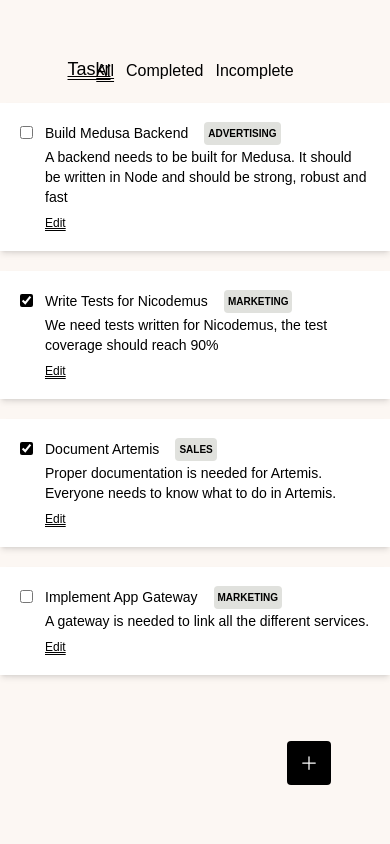
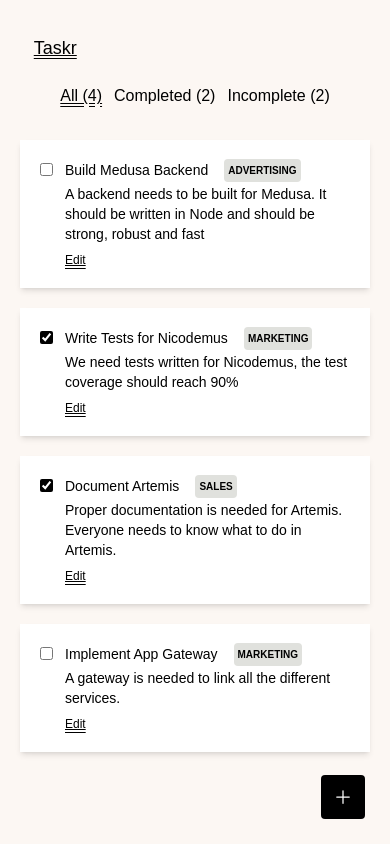
Before and after one commit to olamileke/auze, a Vue app: page /options in a window 390 px wide. Built offline with nearby package versions, Linux system fonts and the light colour scheme; a web font is replaced by a local one.

Commit message:
feat: working on responsiveness

```diff
--- a/public/styles/styles.css
+++ b/public/styles/styles.css
@@ -548,28 +548,28 @@ video {
   top: -2px;
 }
 
+.-top-\[3vh\] {
+  top: -3vh;
+}
+
 .-top-\[5vh\] {
   top: -5vh;
 }
 
-.-top-\[8vh\] {
-  top: -8vh;
-}
-
-.bottom-\[7vh\] {
-  bottom: 7vh;
+.bottom-\[3vh\] {
+  bottom: 3vh;
 }
 
 .left-0 {
   left: 0px;
 }
 
-.left-\[8vh\] {
-  left: 8vh;
+.left-\[4vh\] {
+  left: 4vh;
 }
 
-.right-\[7vh\] {
-  right: 7vh;
+.right-\[3vh\] {
+  right: 3vh;
 }
 
 .top-0 {
@@ -580,8 +580,8 @@ video {
   top: 0.25rem;
 }
 
-.top-\[6\.5vh\] {
-  top: 6.5vh;
+.top-\[4vh\] {
+  top: 4vh;
 }
 
 .-z-\[999\] {
@@ -608,8 +608,16 @@ video {
   margin-bottom: 0.75rem;
 }
 
+.mb-4 {
+  margin-bottom: 1rem;
+}
+
 .mb-5 {
   margin-bottom: 1.25rem;
+}
+
+.mb-7 {
+  margin-bottom: 1.75rem;
 }
 
 .mb-\[6px\] {
@@ -628,20 +636,32 @@ video {
   margin-top: 3px;
 }
 
-.mt-\[7vh\] {
-  margin-top: 7vh;
+.mt-\[4\.5vh\] {
+  margin-top: 4.5vh;
+}
+
+.mt-\[4\.4vh\] {
+  margin-top: 4.4vh;
+}
+
+.mb-9 {
+  margin-bottom: 2.25rem;
+}
+
+.mb-10 {
+  margin-bottom: 2.5rem;
+}
+
+.mt-\[8vh\] {
+  margin-top: 8vh;
+}
+
+.mt-\[10vh\] {
+  margin-top: 10vh;
 }
 
 .mb-8 {
   margin-bottom: 2rem;
-}
-
-.mb-4 {
-  margin-bottom: 1rem;
-}
-
-.mb-7 {
-  margin-bottom: 1.75rem;
 }
 
 .flex {
@@ -696,6 +716,18 @@ video {
   width: 100vw;
 }
 
+.w-\[50vw\] {
+  width: 50vw;
+}
+
+.w-\[75vw\] {
+  width: 75vw;
+}
+
+.w-\[95vw\] {
+  width: 95vw;
+}
+
 .max-w-\[640px\] {
   max-width: 640px;
 }
@@ -740,14 +772,6 @@ video {
 
 .gap-4 {
   gap: 1rem;
-}
-
-.gap-5 {
-  gap: 1.25rem;
-}
-
-.gap-10 {
-  gap: 2.5rem;
 }
 
 .rounded {
@@ -830,6 +854,11 @@ video {
 .py-\[10px\] {
   padding-top: 10px;
   padding-bottom: 10px;
+}
+
+.px-5 {
+  padding-left: 1.25rem;
+  padding-right: 1.25rem;
 }
 
 .text-center {
@@ -976,3 +1005,68 @@ video {
   --tw-border-opacity: 1;
   border-color: rgb(210 215 229 / var(--tw-border-opacity));
 }
+
+@media (min-width: 640px) {
+  .sm\:-top-\[8vh\] {
+    top: -8vh;
+  }
+
+  .sm\:mt-\[4\.4vh\] {
+    margin-top: 4.4vh;
+  }
+
+  .sm\:mb-10 {
+    margin-bottom: 2.5rem;
+  }
+
+  .sm\:w-\[75vw\] {
+    width: 75vw;
+  }
+
+  .sm\:max-w-\[640px\] {
+    max-width: 640px;
+  }
+
+  .sm\:max-w-\[650px\] {
+    max-width: 650px;
+  }
+
+  .sm\:flex-row {
+    flex-direction: row;
+  }
+
+  .sm\:px-0 {
+    padding-left: 0px;
+    padding-right: 0px;
+  }
+}
+
+@media (min-width: 1025px) {
+  .lg\:bottom-\[7vh\] {
+    bottom: 7vh;
+  }
+
+  .lg\:left-\[8vh\] {
+    left: 8vh;
+  }
+
+  .lg\:right-\[7vh\] {
+    right: 7vh;
+  }
+
+  .lg\:top-\[6\.5vh\] {
+    top: 6.5vh;
+  }
+
+  .lg\:mt-\[7vh\] {
+    margin-top: 7vh;
+  }
+
+  .lg\:mb-5 {
+    margin-bottom: 1.25rem;
+  }
+
+  .lg\:w-\[35vw\] {
+    width: 35vw;
+  }
+}
--- a/src/App.vue
+++ b/src/App.vue
@@ -3,7 +3,7 @@ import { RouterLink, RouterView } from 'vue-router'
 </script>
 
 <template>
-  <div class="fixed top-[6.5vh] left-[8vh]">
+  <div class="fixed top-[4vh] left-[4vh] lg:top-[6.5vh] lg:left-[8vh]">
     <RouterLink to="/">
       <p class="text-lg underline decoration-double">Taskr</p>
     </RouterLink>
--- a/src/components/options/AddTask.vue
+++ b/src/components/options/AddTask.vue
@@ -10,7 +10,9 @@ export default {
 
 
 <template>
-  <div class="fixed rounded bottom-[7vh] right-[7vh] p-3 bg-black cursor-pointer">
+  <div
+    class="fixed rounded bottom-[3vh] right-[3vh] lg:bottom-[7vh] lg:right-[7vh] p-3 bg-black cursor-pointer"
+  >
     <PlusIcon class="w-5 h-5 text-white" />
   </div>
 </template>
--- a/src/components/options/TaskDialog.vue
+++ b/src/components/options/TaskDialog.vue
@@ -37,7 +37,9 @@ export default {
 
 <template>
   <Modal :isOpen="isVisible">
-    <div class="w-[35vw] max-w-[650px] bg-white p-6 rounded-[3px] bg-brand-100/20">
+    <div
+      class="w-[95vw] sm:w-[75vw] lg:w-[35vw] sm:max-w-[650px] bg-white p-6 rounded-[3px] bg-brand-100/20"
+    >
       <Form
         :controls="controls"
         :title="activeTaskId ? 'Update Task' : 'Add New Task'"
--- a/src/components/options/Tasks.vue
+++ b/src/components/options/Tasks.vue
@@ -21,7 +21,5 @@ export default {
 
 
 <template>
-  <div>
-    <Task v-for="task in displayedTasks" :key="task.id" v-bind="task" />
-  </div>
+  <Task v-for="task in displayedTasks" :key="task.id" v-bind="task" />
 </template>
--- a/src/views/Home.vue
+++ b/src/views/Home.vue
@@ -6,7 +6,7 @@ const apis = ['Options', 'Composition']
 
 <template>
   <section class="w-screen min-h-screen flex justify-center items-center">
-    <div class="flex gap-4 relative -top-[8vh]">
+    <div class="flex flex-col sm:flex-row gap-4 relative -top-[3vh] sm:-top-[8vh]">
       <RouterLink v-for="(api, index) in apis" :key="index" :to="'/' + api.toLowerCase()">
         <div class="p-5 flex border-2 border-black hover:border-2 rounded-sm cursor-pointer">
           <div
--- a/src/views/Options.vue
+++ b/src/views/Options.vue
@@ -70,6 +70,13 @@ export default {
     setActiveTaskId(id) {
       this.activeTaskId = id
       this.showTaskDialog = true
+    },
+    getTabCount(tab) {
+      if (tab === 'completed') return this.tasks.filter((task) => task?.is_completed).length
+
+      if (tab === 'incomplete') return this.tasks.filter((task) => !task?.is_completed).length
+
+      return this.tasks.length
     }
   },
   computed: {
@@ -104,8 +111,8 @@ export default {
       <Button @click="showTaskDialog = true">Create Task</Button>
     </div>
 
-    <div v-else class="mt-[7vh] max-w-[640px] w-full">
-      <div class="flex gap-3 justify-center mb-5">
+    <div v-else class="mt-[10vh] sm:mt-[4.4vh] lg:mt-[7vh] px-5 sm:px-0 sm:max-w-[640px] w-full">
+      <div class="flex gap-3 justify-center mb-8 sm:mb-10 lg:mb-5">
         <p
           v-for="(tab, index) in tabs"
           :key="index"
@@ -115,7 +122,7 @@ export default {
           ]"
           @click="activeTab = tab.toLowerCase()"
         >
-          {{ tab }}
+          {{ tab }} ({{ getTabCount(tab.toLowerCase()) }})
         </p>
       </div>
       <Tasks :type="activeTab" />
--- a/tailwind.config.js
+++ b/tailwind.config.js
@@ -6,6 +6,11 @@ module.exports = {
     "./src/**/*.{js,ts,jsx,tsx,vue}",
   ],
   theme: {
+    screens: {
+      'sm': '640px',
+      'md': '768px',
+      'lg': '1025px',
+    },
     colors: {
       transparent: 'transparent',
       black: colors.black,
```
